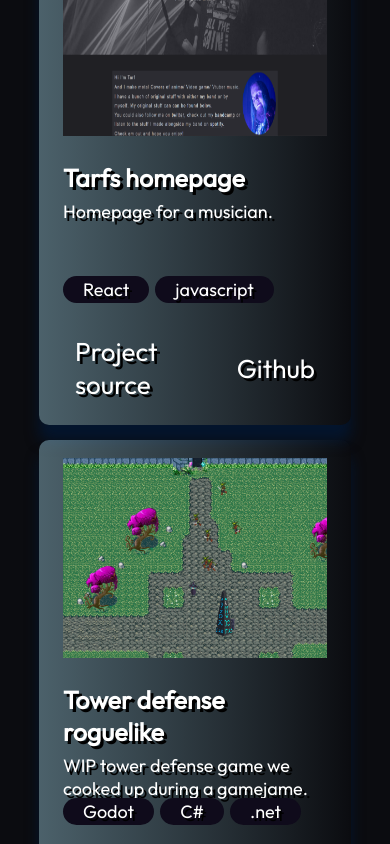
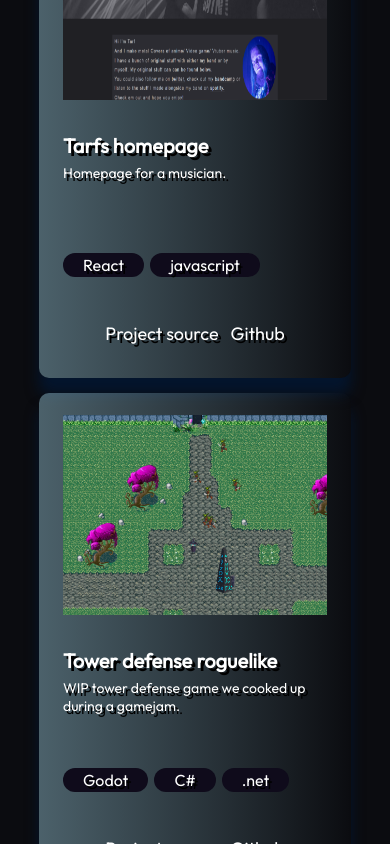
Before and after one commit to PlatypusIV/portfolio_page, a React (Vite) app: page / in a window 390 px wide. Shown: the part 5020-5864 px from the top of the page. Built offline with nearby package versions, Linux system fonts and the light colour scheme.

Commit message:
improved scaling

```diff
--- a/src/components/ProjectCard/ProjectCard.module.scss
+++ b/src/components/ProjectCard/ProjectCard.module.scss
@@ -89,4 +89,21 @@
         flex-direction: column;
         justify-content: space-around;
     }
+
+    .title {
+        font-size: 20px;
+        font-weight: 700;
+    }
+
+    .description {
+        font-size: 14px;
+    }
+
+    .skills li {
+        font-size: 16px;
+    }
+
+    .links a {
+        font-size: 18px;
+    }
   }
--- a/src/data/projects.json
+++ b/src/data/projects.json
@@ -18,7 +18,7 @@
     {
         "title":"Tower defense roguelike",
         "imageSource":"projects/GameJamTowerDefenseGame.png",
-        "description":"WIP tower defense game we cooked up during a gamejame.",
+        "description":"WIP tower defense game we cooked up during a gamejam.",
         "skills": ["Godot", "C#", ".net"],
         "source": "https://picaroonproduction.itch.io/nighshade-grove",
         "github": "https://github.com/RefrosJob/rgTD"
```
